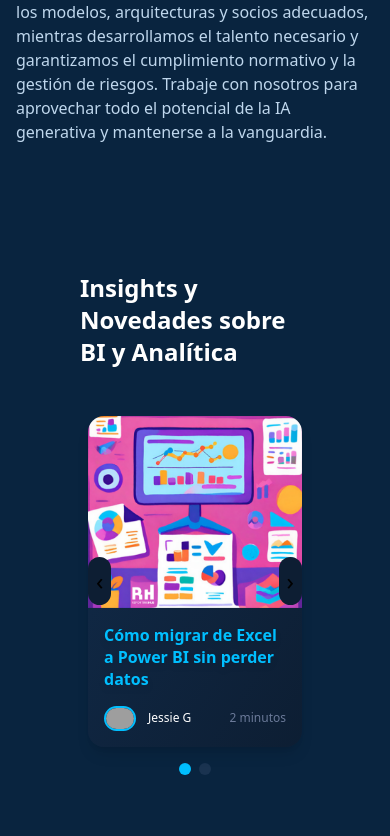
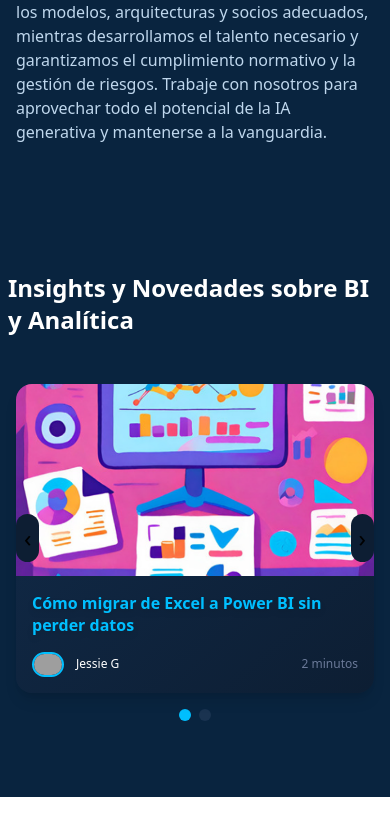
Before and after one commit to MillenialLovable/Landing-MiVisualization, a React (Vite) app: page /blog/1 in a window 390 px wide. Shown: the part 900-1736 px from the top of the page. After the commit the page ends 1697 px from the top, so only its background shows below. Built offline with nearby package versions, Linux system fonts and the light colour scheme; grey boxes are pictures that could not be loaded.

Commit message:
Update BlogDetail.tsx
Mejora para la vista mobile

```diff
--- a/src/pages/BlogDetail.tsx
+++ b/src/pages/BlogDetail.tsx
@@ -44,7 +44,7 @@ const BlogDetail: React.FC = () => {
         </div>
       </div>
       {/* Carrusel debajo del contenido */}
-      <div className="bg-[#09243F] py-[60px] px-20">
+      <div className="bg-[#09243F] py-[60px] px-2 sm:px-10 md:px-20">
         <h1 className="text-2xl sm:text-4xl font-bold text-start text-white mb-8">
           Insights y Novedades sobre BI y Analítica
         </h1>
```
